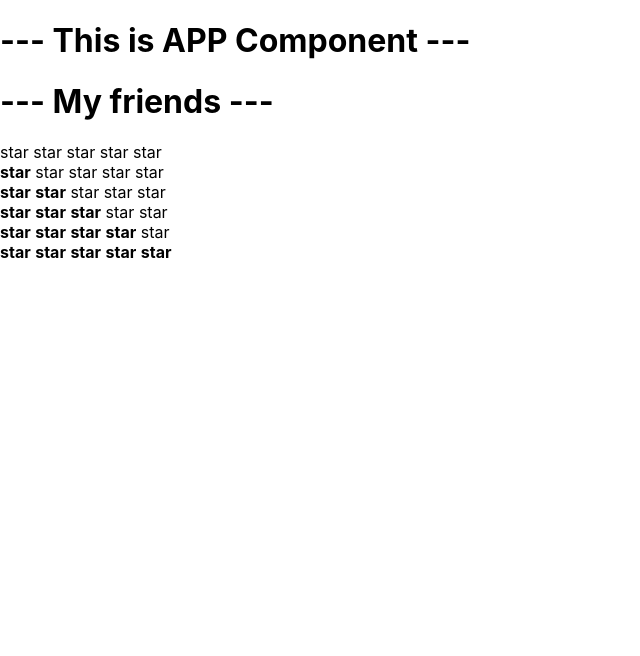
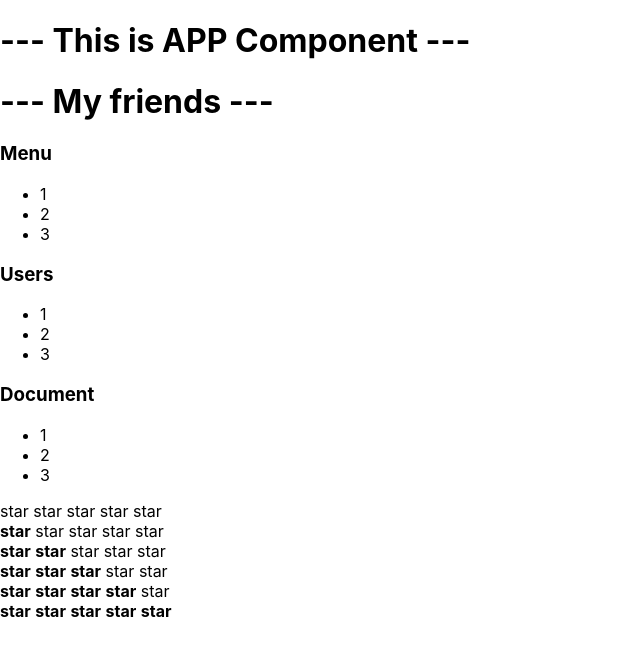
Before and after one commit to alpetrushkin/samurai-way-main, a React (Create React App) app: page / in a window 1280 px wide. Shown: the top 656 px of the page, without its empty margins (0-640 px from the left). Built offline with nearby package versions, Linux system fonts and the light colour scheme.

Commit message:
PropsType#1

```diff
--- a/src/App.tsx
+++ b/src/App.tsx
@@ -18,8 +18,9 @@
             <PageTitle title={'My friends'}/>
             {/*Article 1*/}
             {/*<Rating value={5}/>*/}
-            {/*<Accordion titleValue={'Menu'}/>*/}
-            {/*<Accordion titleValue={'Users'}/>*/}
+            <Accordion titleValue={'Menu'} collapsed={true}/>
+            <Accordion titleValue={'Users'} collapsed={true}/>
+            <Accordion titleValue={'Document'} collapsed={true}/>
             {/*Article 2*/}
             <Rating value={0}/>
             <Rating value={1}/>
--- a/src/component/Accordion/Accordion.tsx
+++ b/src/component/Accordion/Accordion.tsx
@@ -1,15 +1,23 @@
 import React from "react";
 
 type AccordionPropsType = {
-    titleValue: string
+    titleValue: string,
+    collapsed: boolean
 }
 
 export function Accordion(props: AccordionPropsType) {
     console.log("Accordion rendering")
-    return <div>
-        <AccordionTitle title={props.titleValue} />
-        <AccordionBody/>
-    </div>
+    if (props.collapsed) {
+        return <div>
+            <AccordionTitle title={props.titleValue} />
+            <AccordionBody/>
+        </div>
+    }
+    else {
+        return <div>
+            <AccordionTitle title={props.titleValue} />
+        </div>
+    }
 }
 
 type AccordionTitlePropsType = {
```
